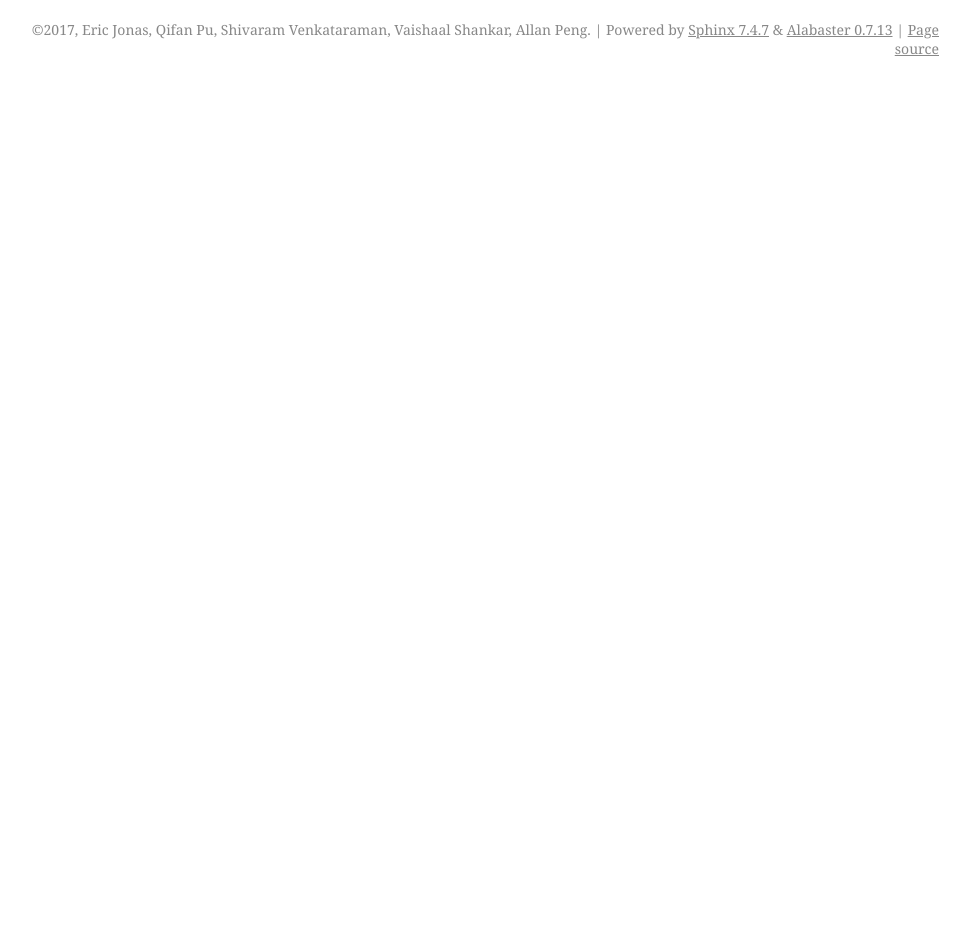
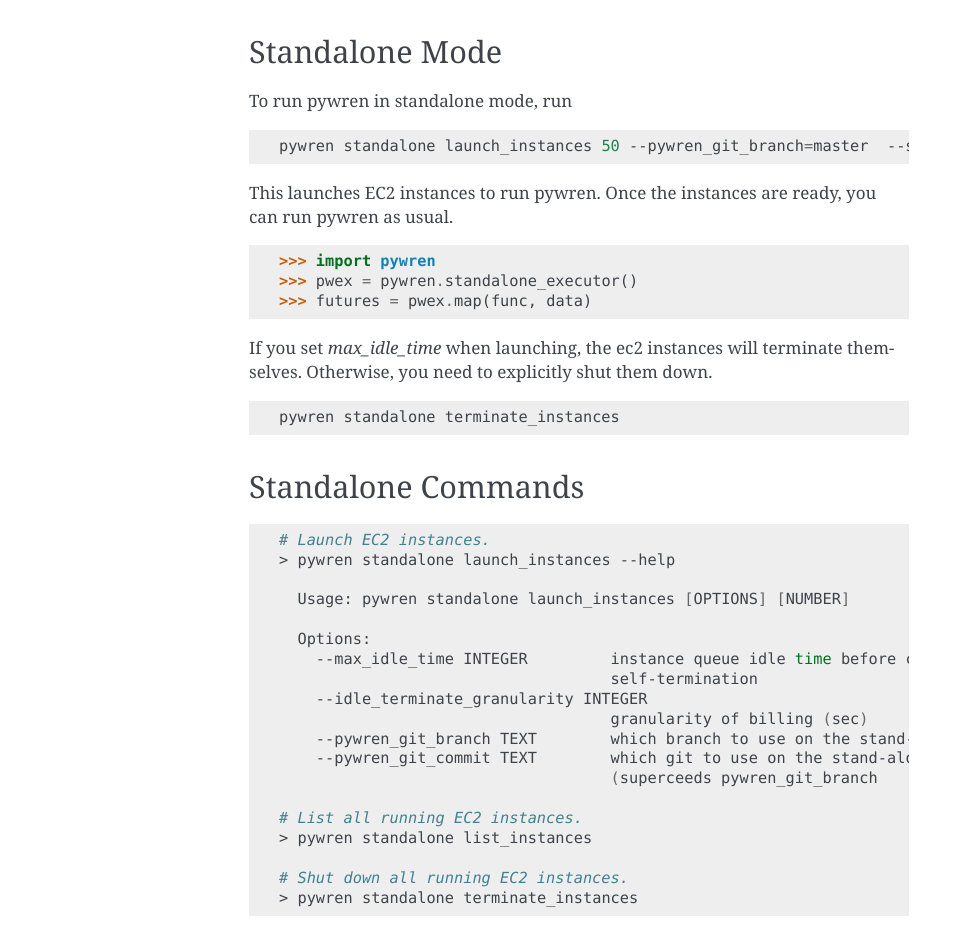
Before and after one commit to pywren/pywren, a Sphinx documentation site: the page built from docs/source/index.rst, in a window 1280 px wide and 1400 px high, scrolled down 637 px. Shown: the part 453-1400 px from the top of the window, without its empty margins (171-1141 px from the left). Built offline with Sphinx 7.4.7, drawn with Linux system fonts in a browser that asks for light colours; before the commit the page ends 1178 px from its top, so only the background shows below that.

Commit message:
add standalone

```diff
--- a/docs/source/index.rst
+++ b/docs/source/index.rst
@@ -26,3 +26,54 @@ Waiting for the results
 Alternatively, if you want to wait for everything to finish and then get all of the results, you can simply call `get_all_results`
 
 .. autofunction:: pywren.wren.get_all_results
+
+
+Standalone Mode
+---------------
+
+To run pywren in standalone mode, run
+
+.. code-block:: bash
+
+  pywren standalone launch_instances 50 --pywren_git_branch=master  --spot_price=1.0
+
+This launches EC2 instances to run pywren. Once the instances are ready, you can run pywren as usual.
+
+.. code-block:: python
+
+  >>> import pywren
+  >>> pwex = pywren.standalone_executor()
+  >>> futures = pwex.map(func, data)
+
+If you set `max_idle_time` when launching, the ec2 instances will terminate themselves. Otherwise, you need to explicitly shut them down.
+
+
+.. code-block:: bash
+
+  pywren standalone terminate_instances
+
+
+Standalone Commands
+-------------------
+
+.. code-block:: bash
+
+  # Launch EC2 instances.
+  > pywren standalone launch_instances --help
+
+    Usage: pywren standalone launch_instances [OPTIONS] [NUMBER]
+
+    Options:
+      --max_idle_time INTEGER         instance queue idle time before checking
+                                      self-termination
+      --idle_terminate_granularity INTEGER
+                                      granularity of billing (sec)
+      --pywren_git_branch TEXT        which branch to use on the stand-alone
+      --pywren_git_commit TEXT        which git to use on the stand-alone
+                                      (superceeds pywren_git_branch
+
+  # List all running EC2 instances.
+  > pywren standalone list_instances
+
+  # Shut down all running EC2 instances.
+  > pywren standalone terminate_instances
```
Also changed, not shown: 2 other files.
